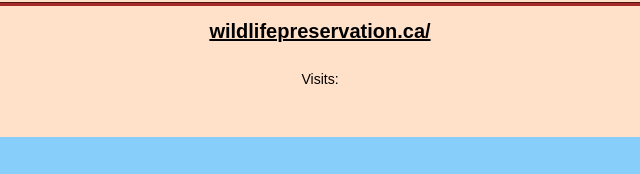
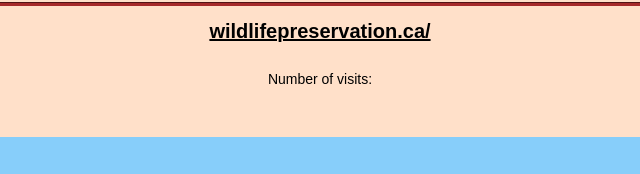
Before and after one commit to WildLifehome/WildLifehome.github.io, a plain HTML site: page index.html in a window 1280 px wide. Shown: the part 4787-4961 px from the top of the page, 320-960 px from the left. Drawn offline with Linux system fonts and the light colour scheme.

Commit message:
Update index.html

```diff
--- a/index.html
+++ b/index.html
@@ -67,7 +67,7 @@
          <a id="myLink" href="https://wildlifepreservation.ca/" class="button" target="_blank">wildlifepreservation.ca/</a>
         </p>
         <article class="hits">
-          <p>Visits: </p>
+          <p>Number of visits: </p>
         <div id="sfcyym9mtrsd4xzlj5ms6lyjtrexffke8t7" style="width: 30vw !important; display: block; margin: auto;"></div><script type="text/javascript" src="https://counter6.optistats.ovh/private/counter.js?c=yym9mtrsd4xzlj5ms6lyjtrexffke8t7&down=async" async></script><br><a href="https://www.freecounterstat.com">free hit counter</a><noscript><a href="https://www.freecounterstat.com" title="free hit counter"><img src="https://counter6.optistats.ovh/private/freecounterstat.php?c=yym9mtrsd4xzlj5ms6lyjtrexffke8t7" border="0" title="free hit counter" alt="free hit counter"></a></noscript>
         </article>
       </footer>
```
